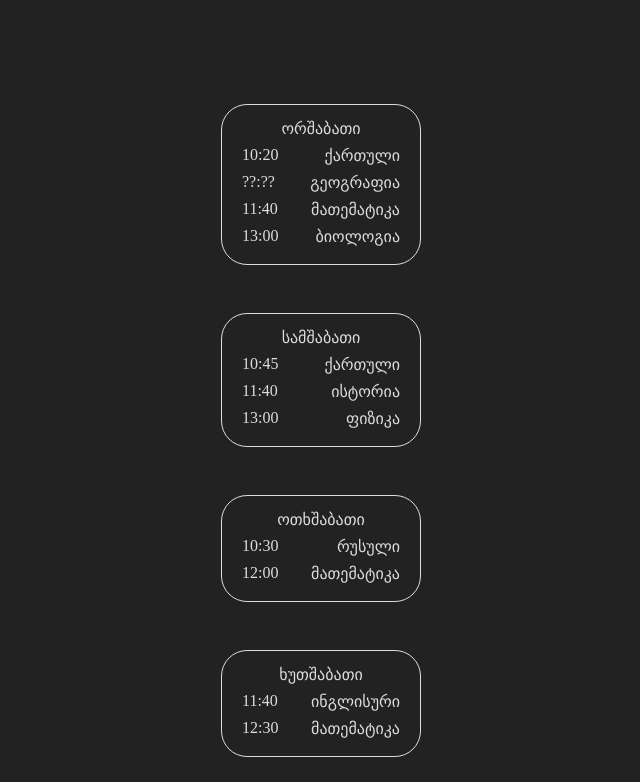
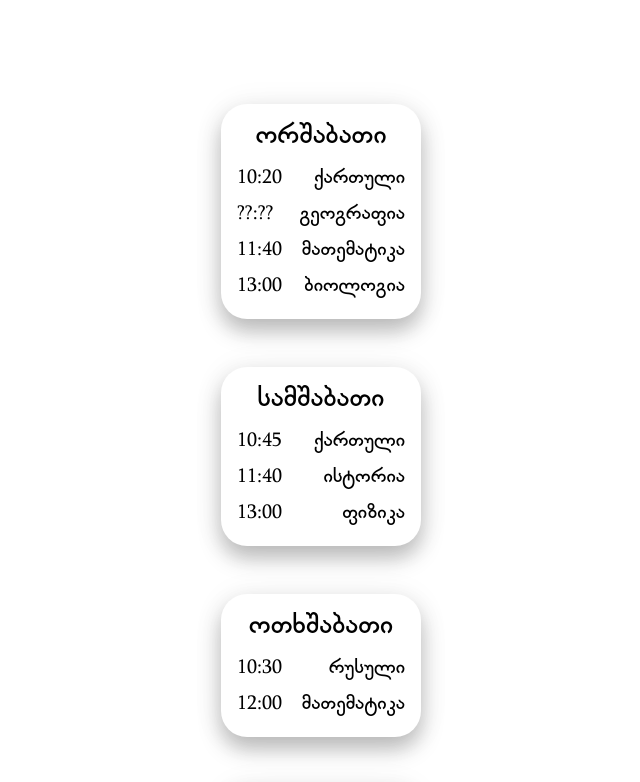
Before and after one commit to D-T-666/time-table, a plain HTML site: page index.html in a window 1280 px wide. Shown: the top 782 px of the page, without its empty margins (319-959 px from the left). Drawn offline with Linux system fonts and the light colour scheme.

```diff
--- a/index.html
+++ b/index.html
@@ -1,5 +1,5 @@
 <!DOCTYPE html>
-<html lang="en">
+<html lang="ka">
 
 <head>
     <meta charset="UTF-8">
--- a/script.js
+++ b/script.js
@@ -8,8 +8,8 @@ function hilightCurrentDay() {
     if (day < 6 && day > 0) {
         let today = document.getElementById(day);
 
-        today.style.color = "#b0ffc5";
-        today.style.borderColor = "#b0ffc5";
+        // today.style.color = "#b0ffc5";
+        // today.style.borderColor = "#b0ffc5";
         today.style.transform = "scale(1.3)";
     }
 }
--- a/style.css
+++ b/style.css
@@ -1,10 +1,17 @@
 body {
-    background-color: #222;
+    background-color: #fff;
+}
+
+@font-face {
+    font-family: myFont;
+    src: url("fonts/bpg_glaho_sylfaen.ttf");
 }
 
 td.title {
     width: 100%;
     text-align: center;
+    font-size: 28px;
+    font-weight: 100;
 }
 
 tr {
@@ -16,8 +23,11 @@ tr {
 td {
     width: min-content;
     position: relative;
-    padding: 6px 12px 2px 12px;
+    padding: 6px 8px 2px 8px;
     box-sizing: border-box;
+    font-family: myFont;
+    font-size: 20px;
+    /* font-weight: 800; */
 }
 
 .sub-container {
@@ -38,8 +48,13 @@ table {
     overflow: hidden;
     padding: 6px 6px 14px 6px;
     /* box-sizing: border-box; */
-    border: 1px solid #ddd;
-    color: #ddd;
+    /* border: 1px solid #ddd; */
+
+    box-shadow: 0 12px 24px #0003,
+                0 12px 16px #0001,
+                0 2px 32px #0001;
+    background-color: #fff;
+    /* color: #ddd; */
 }
 
 /* tr::after {
```
Also changed, not shown: en/index.html (added, +28 -0 lines), fonts/bpg_glaho_sylfaen.ttf (added).
